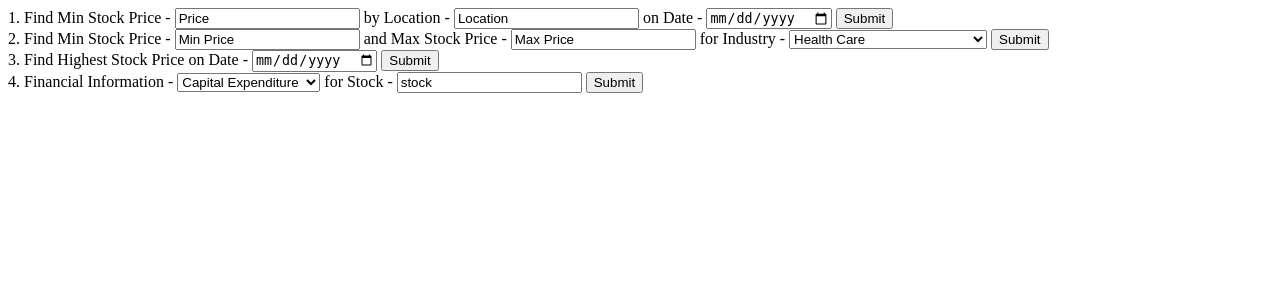
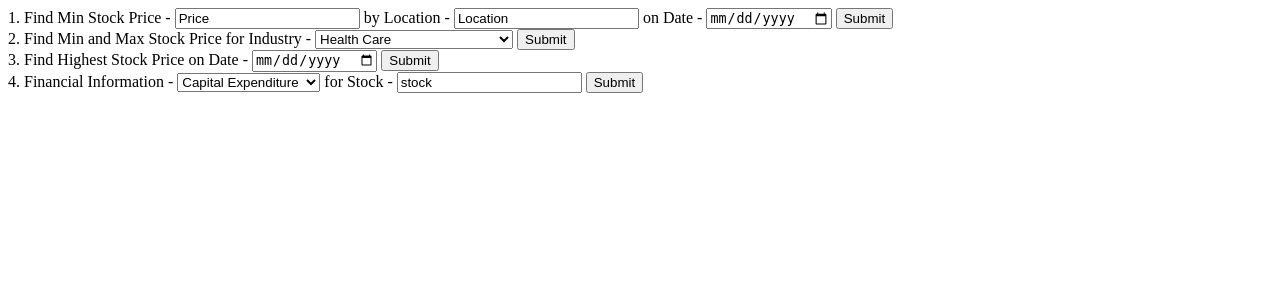
Before and after one commit to danielschnoll/CSCI-4380-Final-Project, a Flask app: page / in a window 1280 px wide. Shown: the top 300 px of the page. Run offline with Flask 2, Linux system fonts and the light colour scheme; some libraries are stand-ins or nearby versions.

Commit message:
Changing html second query

```diff
--- a/Deliverable 4 - Application/templates/main.html
+++ b/Deliverable 4 - Application/templates/main.html
@@ -11,8 +11,7 @@
         </form>
 
         <form action="/query" method="POST">
-            2. Find Min Stock Price - <input type="text" name = "MinPrice" value = "Min Price" onfocus="this.value=''"> and
-            Max Stock Price - <input type="text" name = "MaxPrice" value = "Max Price" onfocus="this.value=''">
+            2. Find Min and Max Stock Price
             for Industry -
             <select name="Industry">
                 <option value="HealthCare">Health Care</option>
```
Also changed, not shown: 1 other file.
